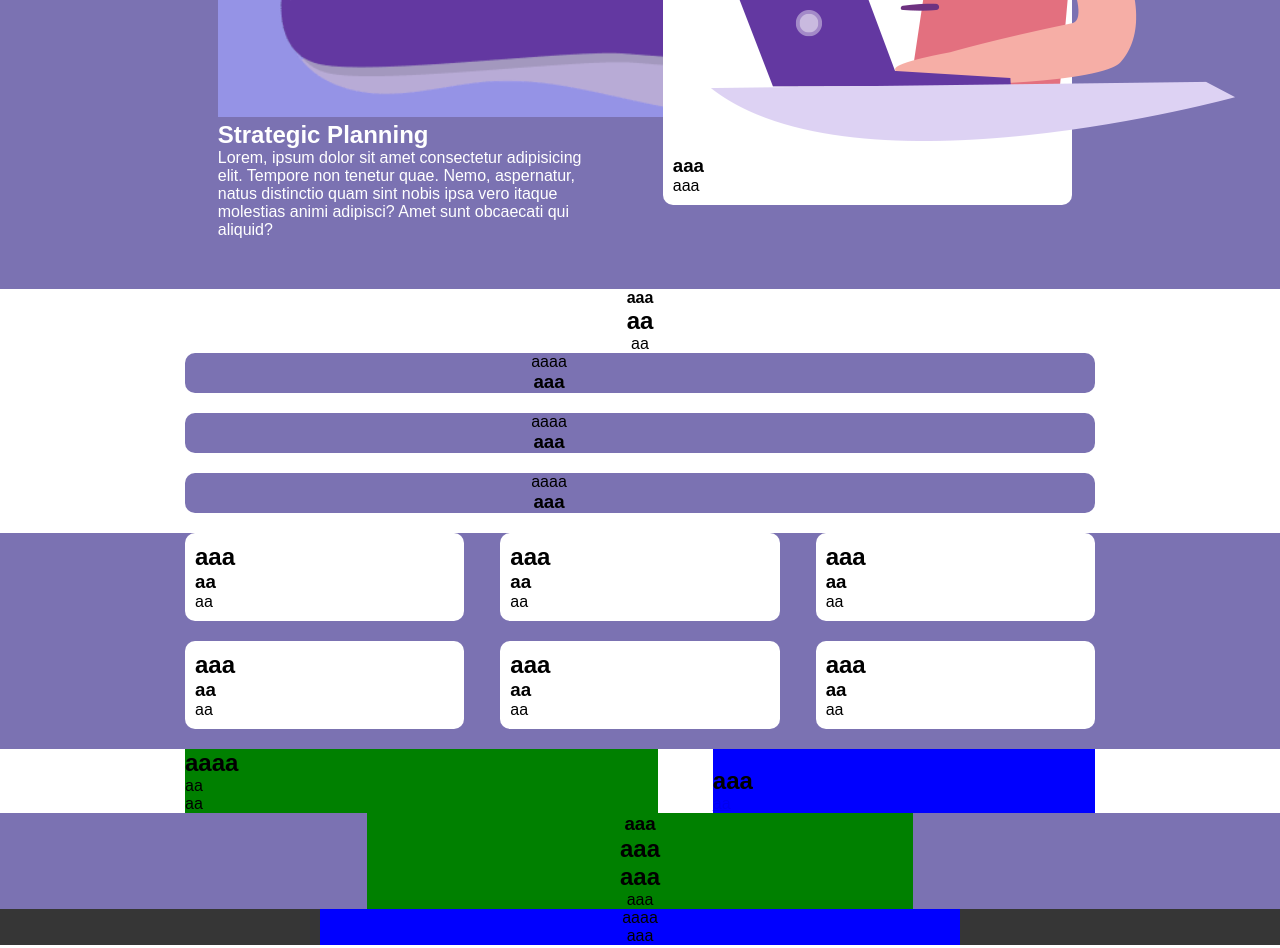
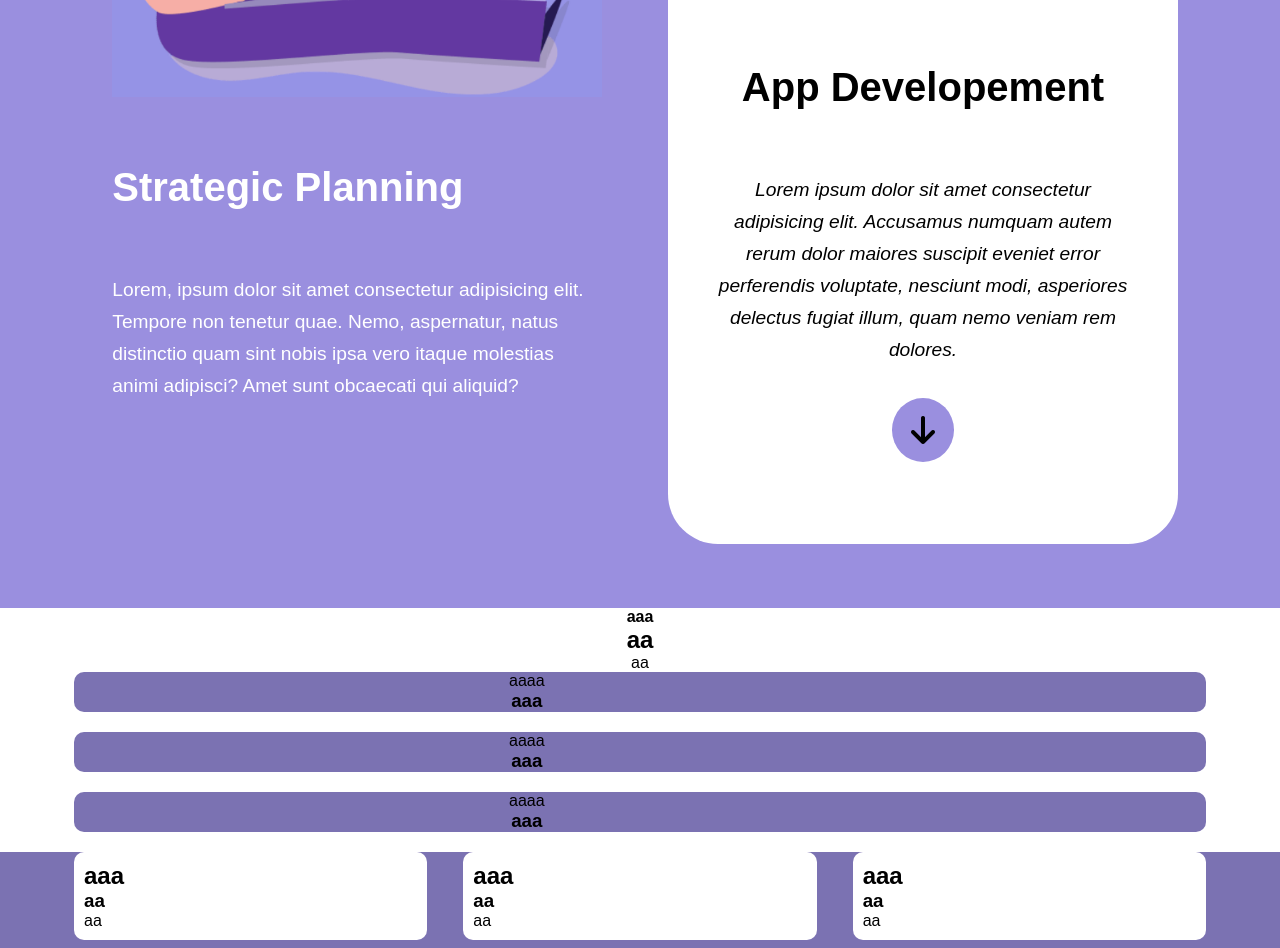
Before and after one commit to Massimiliano214/htmlcss-responsive-layout, a plain HTML site: page index.html in a window 1280 px wide. Shown: the part 1400-2348 px from the top of the page. Drawn offline with Linux system fonts and the light colour scheme.

Commit message:
option phone

```diff
--- a/css/style.css
+++ b/css/style.css
@@ -14,6 +14,7 @@ body {
     --option-color: #7b72b2;
     --footer-color: #363636;
     --grey-color: #5b6e7d;
+    --light-purple: #9a8fdf;
 }
 
 /* debug */
@@ -39,7 +40,7 @@ header {
 
 
 .t_right {
-    width: 100%;
+    max-width: 100%;
     text-align: center;
 }
 
@@ -70,20 +71,45 @@ header {
     background-color: var(--header-color);
     height: 70px;
 }
-.container {
-    max-width: 100%;
+
+.container_head {
+    max-width: 90%;
     height: 100%;
-    padding: 0 30px;
+    padding: 0 10px;
     justify-content: space-between;
     margin: auto;
+}
+.container {
+    width: 90%;
+    height: 100%;
+    padding: 0 10px;
+    justify-content: space-between;
     align-items: center;
+    margin: auto;
+}
+
+.flex {
+    display: flex;
 }
 
 .header_sx {
+    max-width: 20%;
+    align-items: center;
     display: flex;
-    max-width: 20%;
 }
 
+.header_dx {
+    display: flex;
+    max-width: 80%;
+    justify-content: flex-end;
+    line-height: 70px;
+}
+
+.head_list {
+
+    display: flex;
+    align-items: center;
+}
 .image {
     text-align: center;
     max-width: 100%;
@@ -111,10 +137,6 @@ header {
     color: black;
     background-color: white;
     border-radius: 15px;
-}
-
-.flex {
-    display: flex;
 }
 
 main {
@@ -177,12 +199,13 @@ main {
 
 .center {
     text-align: center;
-    align-items: stretch;
+
 }
 
 .options {
     width: 100%;
-    background-color: var(--option-color);
+    background-color: var(--light-purple);
+    padding-bottom: 4rem;
 }
 
 .option_1 {
@@ -190,14 +213,34 @@ main {
     padding: 10px;
     padding-bottom: 50px;
 }
-
-.option_2 {
-    width: 100%;
-    padding: 10px;
-    background-color: white;
-    border-radius: 10px;
+.piani {
+    font-size: 2.5rem;
+    margin-top: 4rem;
+    margin-bottom: 4rem;
 }
 
+.piani_p {
+    line-height: 2rem;
+    font-size: 1.2rem;
+}
+
+.border {
+    border-radius: 50px;
+    background-color: white;
+    padding: 50px;
+    width: 100%;
+    text-align: center;
+}
+
+.freccia {
+    color: black;
+    text-align: center;
+    font-size: 2rem;
+    margin: 2rem;
+    background-color: var(--light-purple);
+    padding: 1rem 1.2rem;
+    border-radius: 50%;
+}
 .testimonials {
     width: 100%;
 }
@@ -258,6 +301,9 @@ footer {
         display: flex;
         flex-wrap: wrap;
     }
+    .stretch {
+        align-items: stretch;
+    }
     .utility {
         width: calc(100% /3 - 1.5rem);
         justify-content: space-between;
@@ -312,7 +358,7 @@ footer {
 
 @media screen and (min-width: 992px) {
     .container {
-        max-width: 970px;
+        max-width: 1170px;
     }
     .pc_build {
         display: flex;
--- a/index.html
+++ b/index.html
@@ -11,7 +11,7 @@
 </head>
 <body>
     <header>
-        <div class="container flex">
+        <div class="container_head flex">
             <div class="header_sx">
                 <img class="image" src="img/logo.png" alt="Logo">
             </div>
@@ -33,7 +33,7 @@
     <main>
         <section class="utilities">
 
-            <div class="container">
+            <div class="container stretch">
 
                 <div class="utility">
                     <div class="desc_utility">
@@ -84,16 +84,18 @@
         <section class="options">
             <div class="container">
                 <div class="option_1">
-                    <img src="img/planning1.png" alt="ragazza che pianifica al pc">
-                    <h2>Strategic Planning</h2>
-                    <p>Lorem, ipsum dolor sit amet consectetur adipisicing elit. Tempore non tenetur quae. Nemo, aspernatur, natus distinctio quam sint nobis ipsa vero itaque molestias animi adipisci? Amet sunt obcaecati qui aliquid?</p>
+                    <img class="image" src="img/planning1.png" alt="ragazza che pianifica al pc">
+                    <h2 class="piani">Strategic Planning</h2>
+                    <p class="piani_p">Lorem, ipsum dolor sit amet consectetur adipisicing elit. Tempore non tenetur quae. Nemo, aspernatur, natus distinctio quam sint nobis ipsa vero itaque molestias animi adipisci? Amet sunt obcaecati qui aliquid?</p>
                 </div>
 
-                <div class="option_2">
-                    <img src="img/planning2.png" alt="ragazzo che pianifica al pc">
-                    <h3>aaa</h3>
-                    <p>aaa</p>
-                    <a href="#"></a>
+                <div class="option_2 border">
+                    <img class="image " src="img/planning2.png" alt="ragazzo che pianifica al pc">
+                    <h2 class="piani">App Developement</h2>
+                    <em class="piani_p">Lorem ipsum dolor sit amet consectetur adipisicing elit. Accusamus numquam autem rerum dolor maiores suscipit eveniet error perferendis voluptate, nesciunt modi, asperiores delectus fugiat illum, quam nemo veniam rem dolores.</em>
+                    <div class="btn">
+                        <a href="#"><i class="freccia fa-solid fa-arrow-down"></i></a>
+                    </div>
                 </div>
 
             </div>
```
